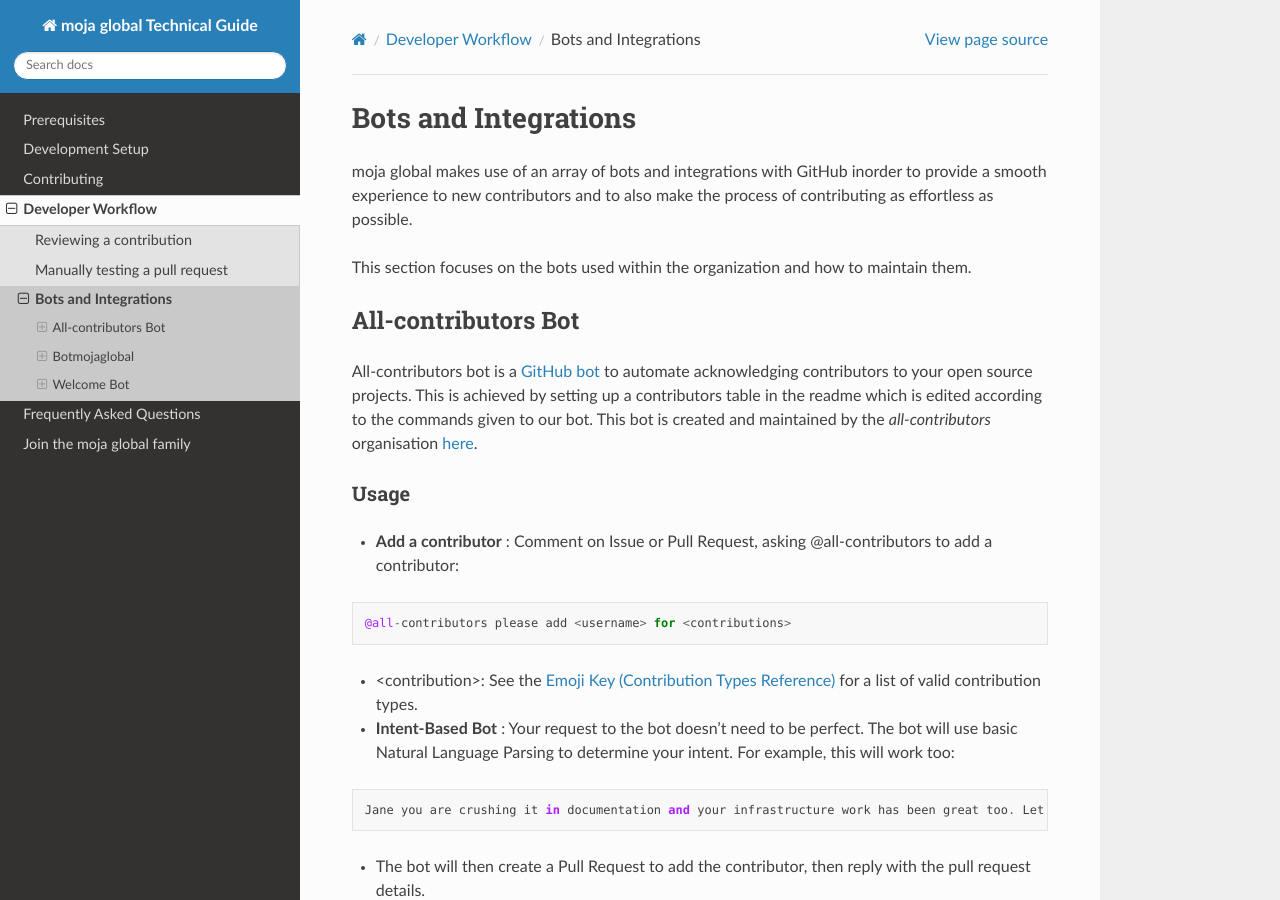
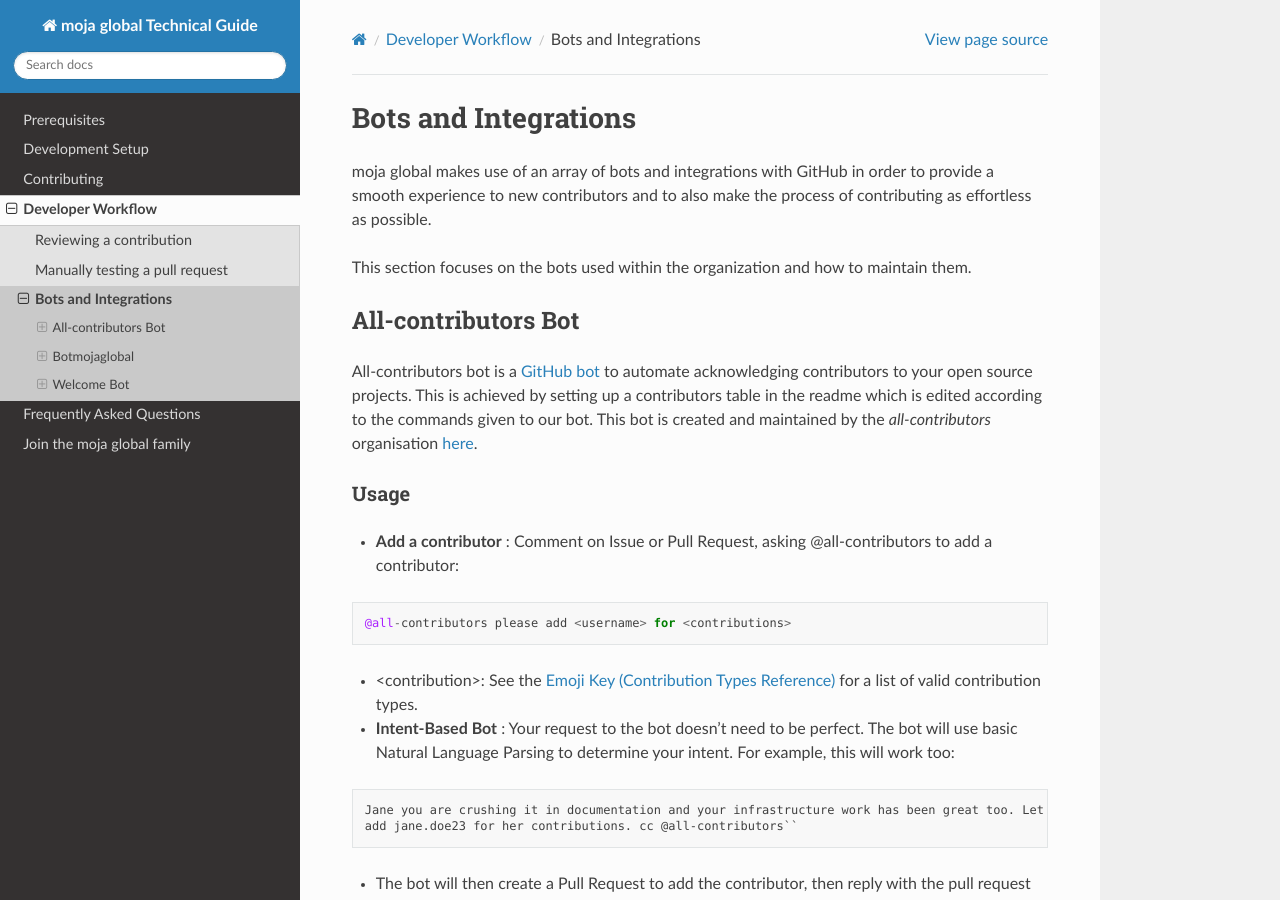
Before and after one commit to moja-global/moja_global_docs, a Sphinx documentation site: the page built from docs/DeveloperWorkflow/bots_and_integrations.rst, in a window 1280 px wide and 900 px high. Built offline with Sphinx 7.4.7 and the Read the Docs theme 2.0.0, drawn with Linux system fonts in a browser that asks for light colours; some of the changed text lies outside the part shown.

Commit message:
Update bots_and_integrations.rst

```diff
--- a/docs/DeveloperWorkflow/bots_and_integrations.rst
+++ b/docs/DeveloperWorkflow/bots_and_integrations.rst
@@ -3,7 +3,7 @@
 Bots and Integrations
 #####################
 
-moja global makes use of an array of bots and integrations with GitHub inorder to provide a smooth experience to new contributors and to also make the process of contributing as effortless as possible.
+moja global makes use of an array of bots and integrations with GitHub in order to provide a smooth experience to new contributors and to also make the process of contributing as effortless as possible.
 
 This section focuses on the bots used within the organization and how to maintain them.
 
@@ -26,7 +26,8 @@
 
 ::
 
-  Jane you are crushing it in documentation and your infrastructure work has been great too. Let's add jane.doe23 for her contributions. cc @all-contributors``
+  Jane you are crushing it in documentation and your infrastructure work has been great too. Let's
+  add jane.doe23 for her contributions. cc @all-contributors``
 
 * The bot will then create a Pull Request to add the contributor, then reply with the pull request details.
 
```
Also changed, not shown: other parts of docs/DeveloperWorkflow/bots_and_integrations.rst (+1 -1 lines).
